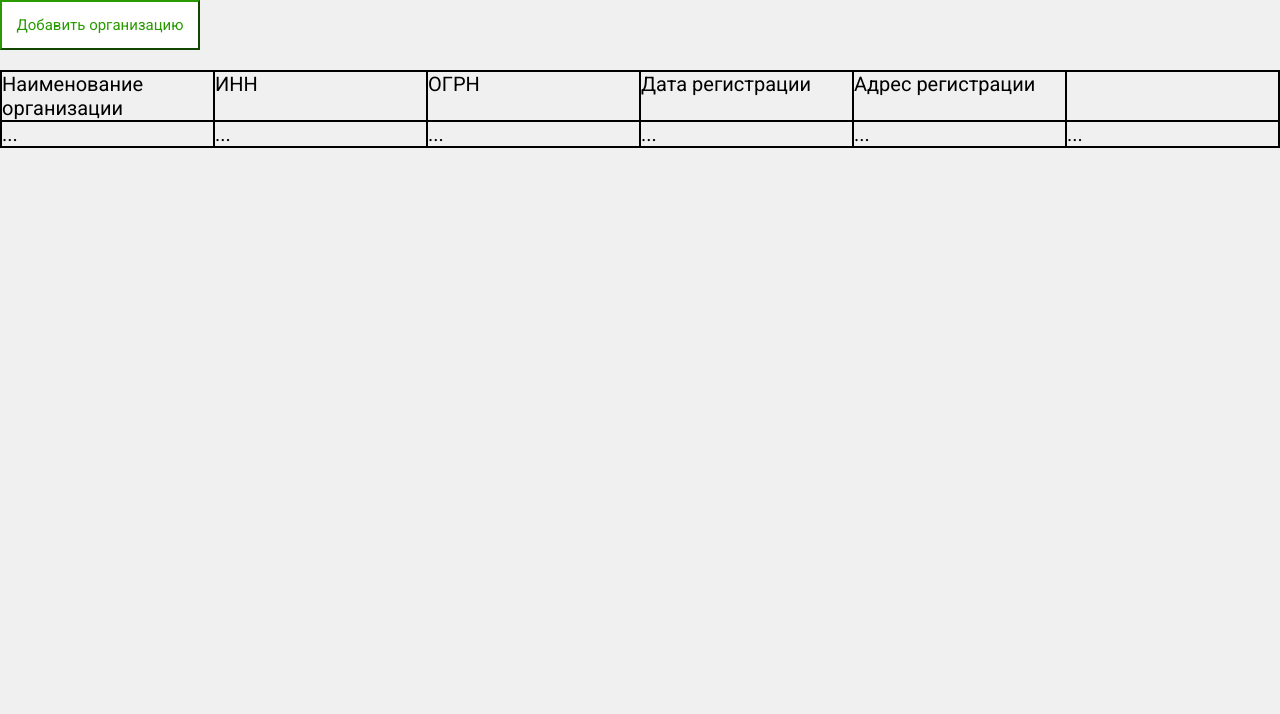
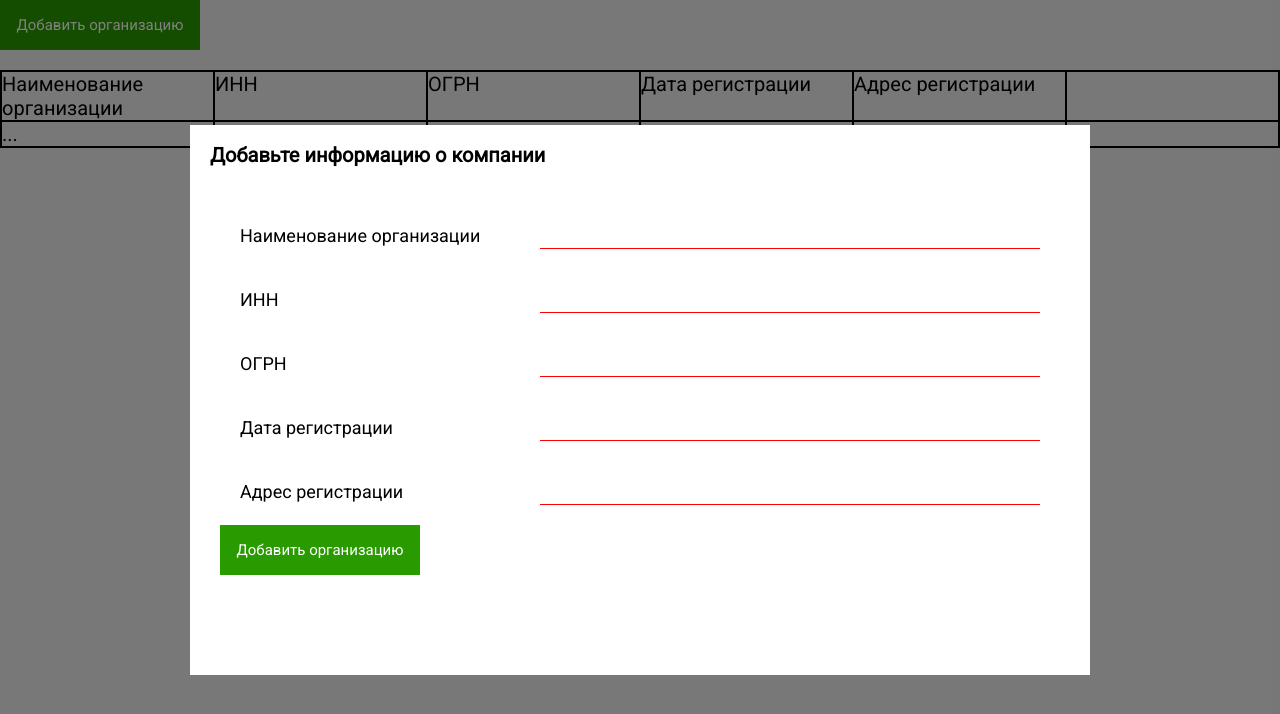
Before and after one commit to maratustra/list-of-companies, a React (Create React App) app: page / in a window 1280 px wide. Both pictures are taken after a click on the button "Добавить организацию". Shown: the top 714 px of the page. Built offline with nearby package versions, Linux system fonts and the light colour scheme.

Commit message:
feat(useOpenModal.js, ModalItem.js, MainTable.js): added new hook for open/close modal

```diff
--- a/src/App.js
+++ b/src/App.js
@@ -1,12 +1,18 @@
 import React from 'react';
 import { GlobalStyle } from './Components/Style/GlobalStyle';
 import { MainTable } from './Components/MainTable';
+import { ModalItem } from './Components/ModalItem';
+import { useOpenModal } from './Components/Hooks/useOpenModal';
 
 function App() {
+
+  const { isModalOpen, setModalState } = useOpenModal();
+
   return (
     <>
       <GlobalStyle />
-      <MainTable />
+      <MainTable setModalState={setModalState} />
+      <ModalItem isModalOpen={isModalOpen} setModalState={setModalState} />
     </>
   );
 }
--- /dev/null
+++ b/src/Components/Hooks/useOpenModal.js
@@ -0,0 +1,8 @@
+import { useState } from 'react';
+
+export function useOpenModal() {
+  const [isModalOpen, setModalState] = useState(false);
+
+
+  return { isModalOpen, setModalState };
+}
--- a/src/Components/MainTable.js
+++ b/src/Components/MainTable.js
@@ -6,7 +6,6 @@ const TableStyled = styled.div`
   display: flex;
   flex-direction: column;
   border: 1px solid black;
-  ${'' /* max-width: 900px;  */}
 `;
 
 const TableRowBlock = styled.div`
@@ -24,9 +23,9 @@ const TableMainArea = styled.div`
   border: 1px solid black;
 `;
 
-export const MainTable = () => (
+export const MainTable = ({ setModalState }) => (
   <>
-    <Button>Добавить организацию</Button>
+    <Button onClick={() => setModalState(true)}>Добавить организацию</Button>
     <TableStyled>
       <TableRowBlock>
         <TableHeader>Наименование организации</TableHeader>
--- /dev/null
+++ b/src/Components/ModalItem.js
@@ -0,0 +1,90 @@
+import React from 'react';
+import styled from 'styled-components';
+import { Button } from './Style/Button';
+//import { useOpenItem } from './Hooks/useOpenItem';
+
+export const ModalItem = ({ isModalOpen, setModalState }) => {
+
+  console.log(isModalOpen);
+
+  const Overlay = styled.div`
+    position: fixed;
+    top: 0;
+    left: 0;
+    display: ${isModalOpen ? 'flex' : 'none'};
+    justify-content: center;
+    align-items: center;
+    width: 100%;
+    height: 100%;
+    background-color: rgba(0,0,0,.5);
+    z-index: 20;
+  `;
+
+  const Modal = styled.div`
+    width: 900px;
+    height: 550px;
+    background-color: #fff;
+  `;
+
+  const Header = styled.h1`
+    margin: 20px;
+    font-size: 20px;
+    line-height: 20px;
+  `;
+
+  const FormBlock = styled.div`
+    display: flex;
+    flex-direction: column;
+    margin: 40px 30px 20px 30px;
+  `;
+
+  const FormField = styled.div`
+    display: flex;
+    justify-content: space-between;
+    margin: 20px;
+  `;
+
+  const FormFieldName = styled.label`
+    font-size: 18px;
+  `;
+
+  const Input = styled.input`
+    width: 500px;
+    font-size: 18px;
+    border: none;
+    border-bottom: 1px solid red;
+    color: gray;
+  `;
+
+  return (
+    <Overlay id='overlay' onClick={() => setModalState(false)}>
+      <Modal>
+        <Header>Добавьте информацию о компании</Header>
+        <FormBlock>
+          <FormField>
+            <FormFieldName>Наименование организации</FormFieldName>
+            <Input type="text" name="orgName" required />
+          </FormField>
+          <FormField>
+            <FormFieldName>ИНН</FormFieldName>
+            <Input type="number" name="inn" minlength="10" maxlength="10" required />
+          </FormField>
+          <FormField>
+            <FormFieldName>ОГРН</FormFieldName>
+            <Input type="number" name="ogrn" minlength="13" maxlength="13" required />
+          </FormField>
+          <FormField>
+            <FormFieldName>Дата регистрации</FormFieldName>
+            <Input type="number" name="registration" required />
+          </FormField>
+          <FormField>
+            <FormFieldName>Адрес регистрации</FormFieldName>
+            <Input type="text" name="address" required />
+          </FormField>
+          <Button type="submit">Добавить организацию</Button>
+        </FormBlock>
+
+      </Modal>
+    </Overlay>
+  );
+};
--- a/src/Components/Style/Button.js
+++ b/src/Components/Style/Button.js
@@ -18,10 +18,4 @@ export const Button = styled.button`
     color: #299B01;
     border-color: #299B01;
   }
-  ${'' /* &:disabled {
-    background-color: #FFFFFF;
-    color: #aaa;
-    border-color: #aaa;
-    cursor: not-allowed;
-  } */}
 `;
```
